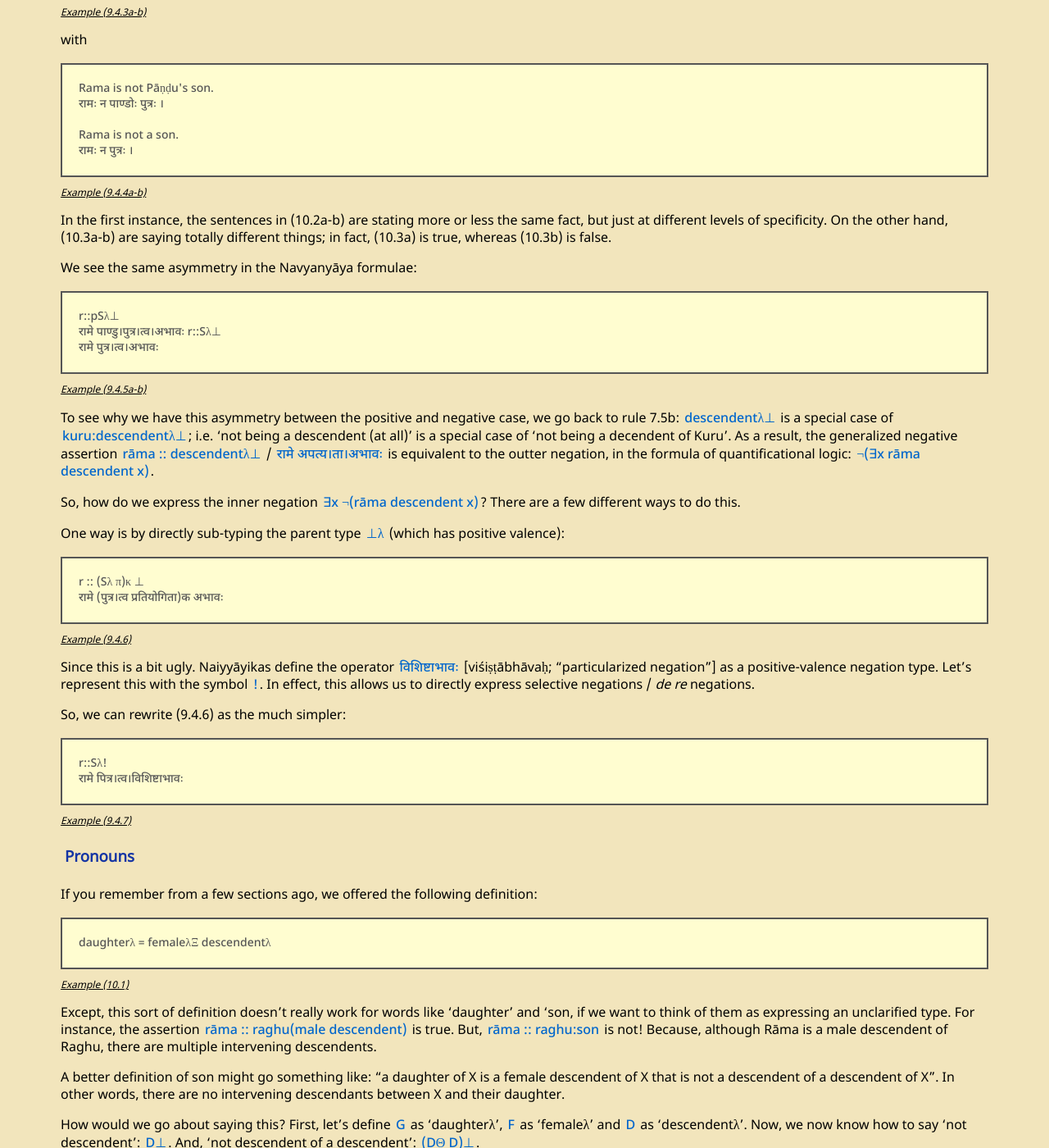
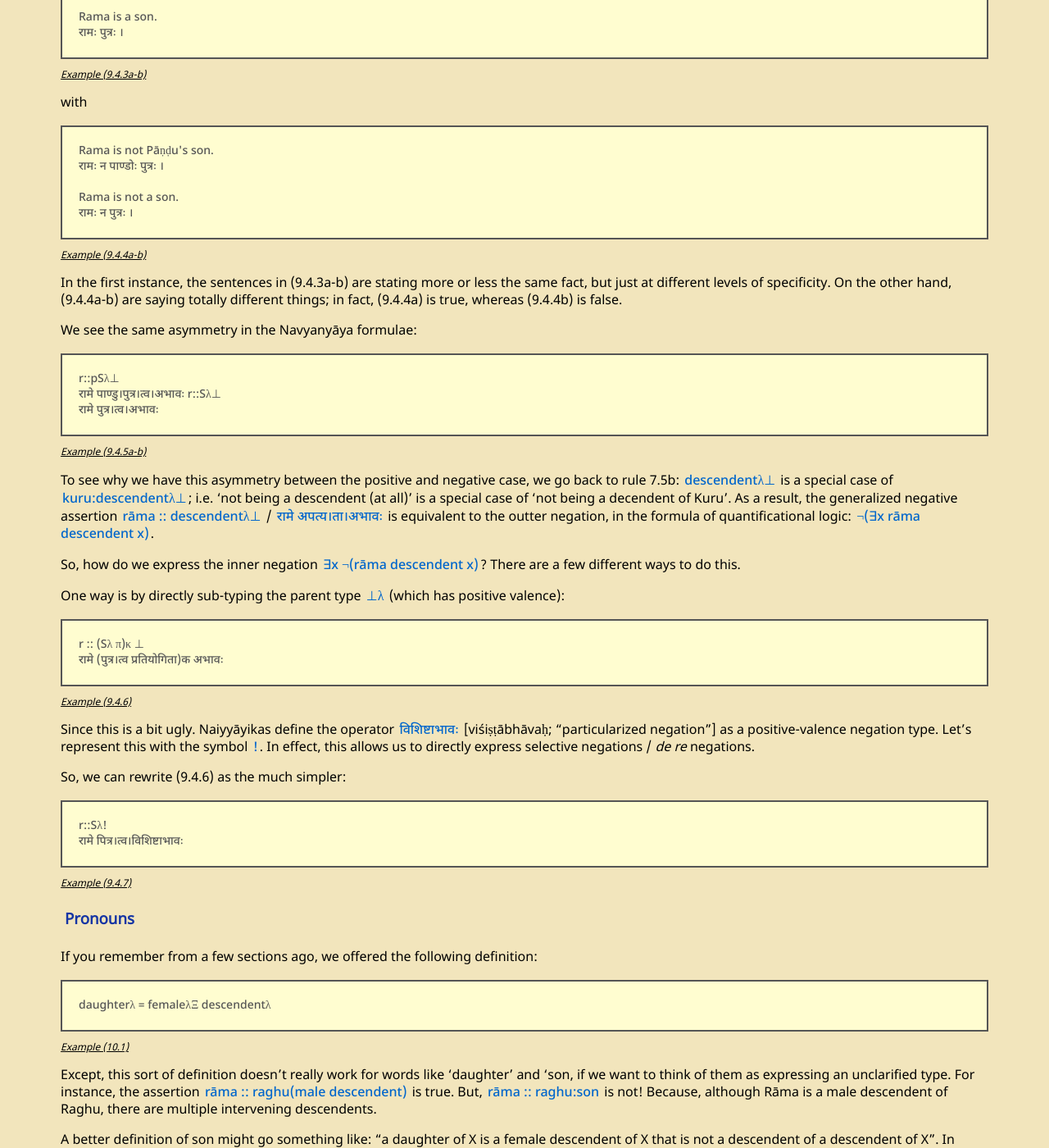
Before and after one commit to vchavali/svadhyayam.github.io, a Jekyll site: the page built from the_analytical_framework_of_navyanyaya.md, in a window 1280 px wide and 1400 px high, scrolled down 24421 px. Shown: the whole window at 82% size. Built offline with Jekyll 4.4.1, drawn with Linux system fonts in a browser that asks for light colours; some web fonts are replaced; some of the changed text lies outside the part shown.

Commit message:
some more edits

```diff
--- a/the_analytical_framework_of_navyanyaya.md
+++ b/the_analytical_framework_of_navyanyaya.md
@@ -775,7 +775,7 @@
 Still, writing it this way is a bit annoying, since you need to explicitly name the clarifying type. But, using the clarifier operator, we can write:
 
 <div>
-r :: (dτ SλΔ)Θ Sλ
+r :: (dτ SλΔ)Θ Sλ <br>
 रामे ((दशरथ।निष्ठ पुत्र।त्व।निरूपक)निरूपित पितृ।त्वम्)
 </div>
 {: .quote .example}
@@ -794,7 +794,7 @@
 These two sets of operators can be interchanged via the following rules:
 
 <div>
-aΠ T = (aτ TΔ)Θ T
+aΠ T = (aτ TΔ)Θ T <br>
 Tκ a = TΔι a
 </div>
 {: .quote .example}
@@ -1015,7 +1015,7 @@
 For example, if we want to assert that the assertion 'Rāma is Pāṇḍu's son' is false, we could express this in terms of a pure negative:
 
 <div>
-r :: pSλ⊥
+r :: pSλ⊥ <br>
 रामे कुरु।अप्त्य।ता।अभावः
 </div>
 {: .quote .example}
@@ -1084,7 +1084,7 @@
 Given any word `T`, the types `Tλ` and `Tˉ` are contradictory; i.e. they are never realized in the same basis. This rule also allows for defining abstraction in terms of contradiction:
 
 <div>
-λ = ˉιˉ
+λ = ˉιˉ <br>
 तत्।त्वम् तद्।अभेदः
 </div>
 {: .quote .example}
@@ -1150,7 +1150,7 @@
 Example (9.4.4a-b)
 {: .examplecaption}
 
-In the first instance, the sentences in (10.2a-b) are stating more or less the same fact, but just at different levels of specificity. On the other hand, (10.3a-b) are saying totally different things; in fact, (10.3a) is true, whereas (10.3b) is false.
+In the first instance, the sentences in (9.4.3a-b) are stating more or less the same fact, but just at different levels of specificity. On the other hand, (9.4.4a-b) are saying totally different things; in fact, (9.4.4a) is true, whereas (9.4.4b) is false.
 
 We see the same asymmetry in the Navyanyāya formulae:
 
@@ -1211,7 +1211,7 @@
 With this, we can get most of the way there:
 
 <div>
-G= FΞ (DΘ D)⊥Ξ D <br>
+G = FΞ (DΘ D)⊥Ξ D <br>
 दुहितृ।त्वम् = स्त्री।त्व।अवच्छिन्न (अपत्य।त्व|निरूपित अपत्य|त्व)अभाव।अवच्छिन्न अपत्य।त्वम्
 </div>
 {: .quote .example}
```
Also changed, not shown: other parts of the_analytical_framework_of_navyanyaya.md (+2 -1 lines).
